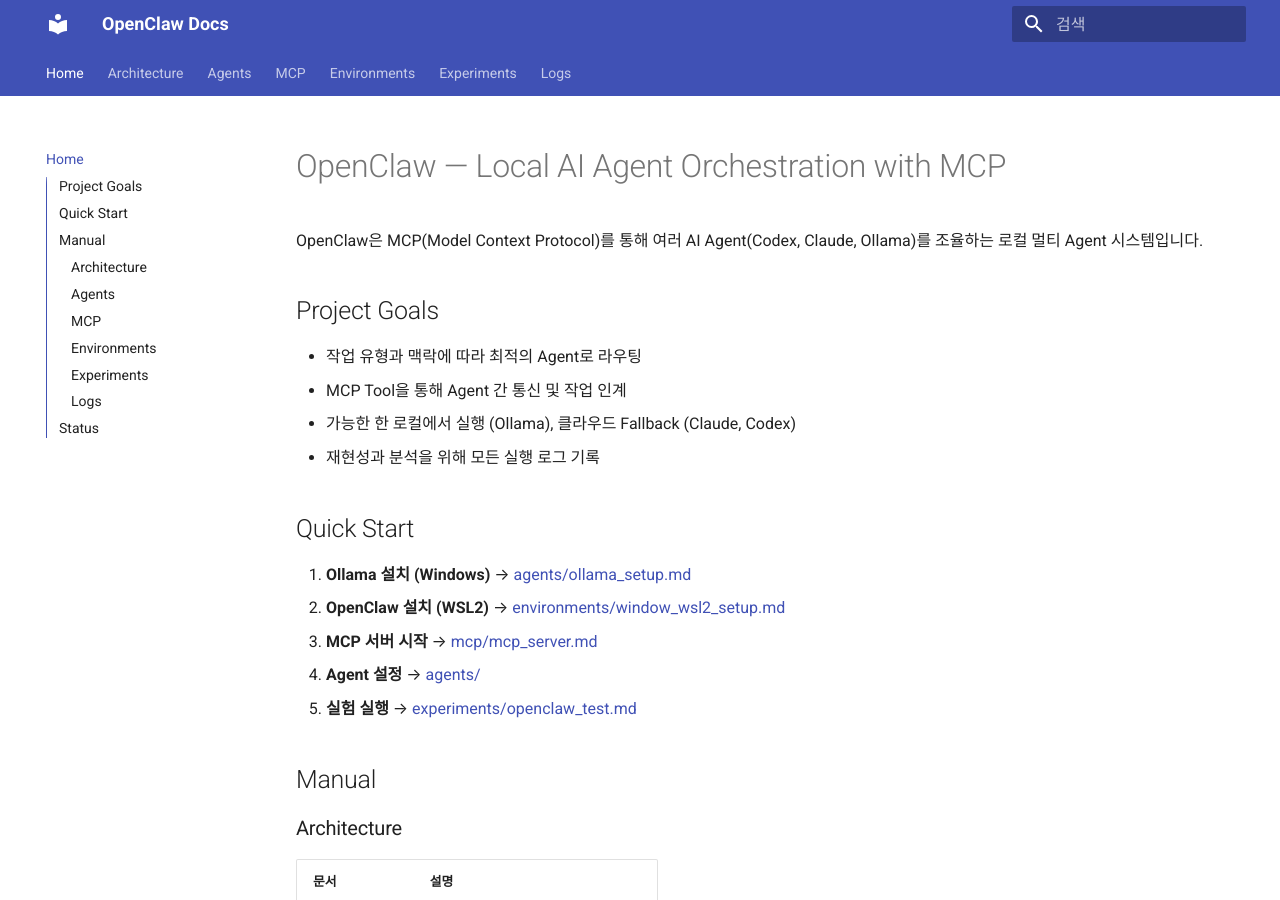
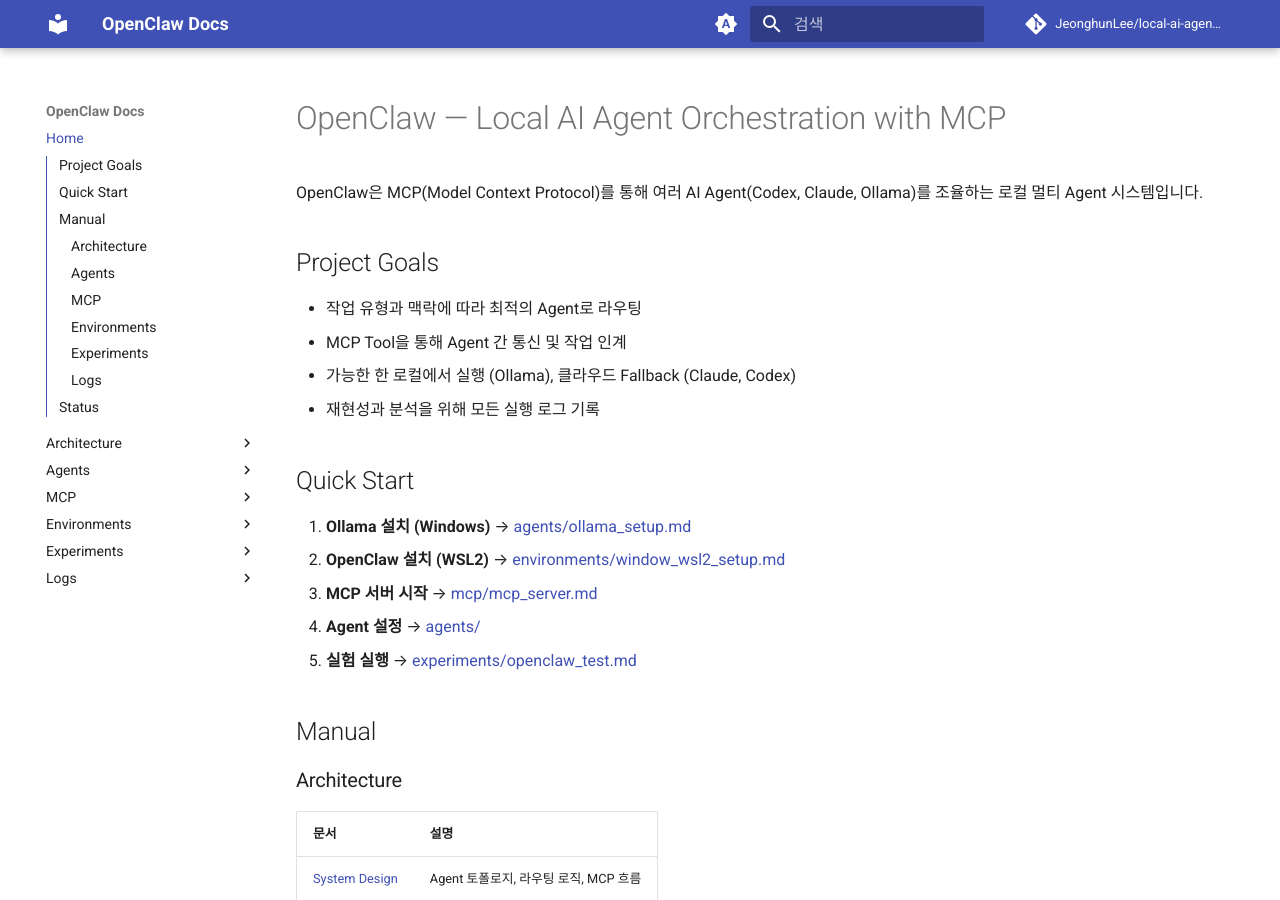
Before and after one commit to JeonghunLee/local-ai-agent-mcp, an MkDocs documentation site: the page built from docs/index.md, in a window 1280 px wide and 900 px high. Built offline with MkDocs 1.6.1 and Material for MkDocs 9.7.7, drawn with Linux system fonts in a browser that asks for light colours; comment, search, counter and statistics services are not loaded; some of the changed text lies outside the part shown.

Commit message:
update all

```diff
--- a/mkdocs.yml
+++ b/mkdocs.yml
@@ -1,7 +1,13 @@
 site_name: OpenClaw Docs
 site_description: Local AI Agent Orchestration with MCP
 docs_dir: docs
+site_author: Jeonghun Lee
+repo_url: https://github.com/JeonghunLee/local-ai-agent-mcp
+repo_name: JeonghunLee/local-ai-agent-mcp
 
+# index.md 가 없으면, (내부용 )
+# 1. Home 모든 404 오류
+# 2. mkdocs build 후 링크가 다 깨짐
 nav:
   - Home: index.md
   - Architecture:
@@ -22,22 +28,83 @@ nav:
   - Logs:
       - run_001: logs/run_001.md
 
+plugins:
+  - search
+  - mermaid2
+  - offline
+
+# Material theme configuration
+# https://squidfunk.github.io/mkdocs-material/
 theme:
   name: material
   language: ko
+  palette:
+    - media: "(prefers-color-scheme)"
+      toggle:
+        icon: material/brightness-auto
+        name: Switch to light mode
+    - media: "(prefers-color-scheme: light)"
+      scheme: default
+      toggle:
+        icon: material/brightness-7
+        name: Switch to dark mode
+    - media: "(prefers-color-scheme: dark)"
+      scheme: slate
+      toggle:
+        icon: material/brightness-4
+        name: Switch to system preference
   features:
-    - navigation.tabs
-    - navigation.sections
-    - toc.integrate
+    - toc.follow
+    - navigation.instant
+    - navigation.instant.progress
+    - navigation.path
+    - navigation.top
+    - navigation.footer
+    - search.suggest
+    - search.highlight
+    - content.tabs.link
+    - content.code.annotation
+    - content.tooltips
     - content.code.copy
+    - toc.integrate         # 이 줄이 TOC(Table of Contents)를 왼쪽 내비(sidebar)로 통합해줌
 
 markdown_extensions:
+  - admonition              #
+  - pymdownx.arithmatex
+  - pymdownx.betterem:
+      smart_enable: all
+  - pymdownx.caret
+  - pymdownx.critic
+  - pymdownx.details
+  - pymdownx.emoji:
+      emoji_index: !!python/name:material.extensions.emoji.twemoji
+      emoji_generator: !!python/name:material.extensions.emoji.to_svg
+  - pymdownx.inlinehilite
+  - pymdownx.magiclink
+  - pymdownx.mark
+  - pymdownx.smartsymbols
+  - pymdownx.tasklist:
+      custom_checkbox: true
+  - pymdownx.tilde
   - pymdownx.superfences:
       custom_fences:
         - name: mermaid
           class: mermaid
           format: !!python/name:pymdownx.superfences.fence_code_format
-  - pymdownx.highlight
-  - tables
-  - toc:
-      permalink: true
+
+extra_javascript:
+  - https://cdnjs.cloudflare.com/ajax/libs/mathjax/2.7.5/MathJax.js?config=TeX-MML-AM_CHTML
+
+extra_css:
+  - stylesheets/extra.css
+
+extra:
+  social:
+    - icon: fontawesome/brands/github
+      link: https://github.com/JeonghunLee
+      name: GitHub
+
+
+copyright: >
+  © 2025 Jeonghun Lee.
+  All rights reserved.
```
Also changed, not shown: .github/ISSUE_TEMPLATE/bug_report.md (added), .github/ISSUE_TEMPLATE/documentation.md (added), .github/ISSUE_TEMPLATE/feature_request.md (added), .github/ISSUE_TEMPLATE/question.md (added), .github/pull_request_template.md (added), 2 other files.
